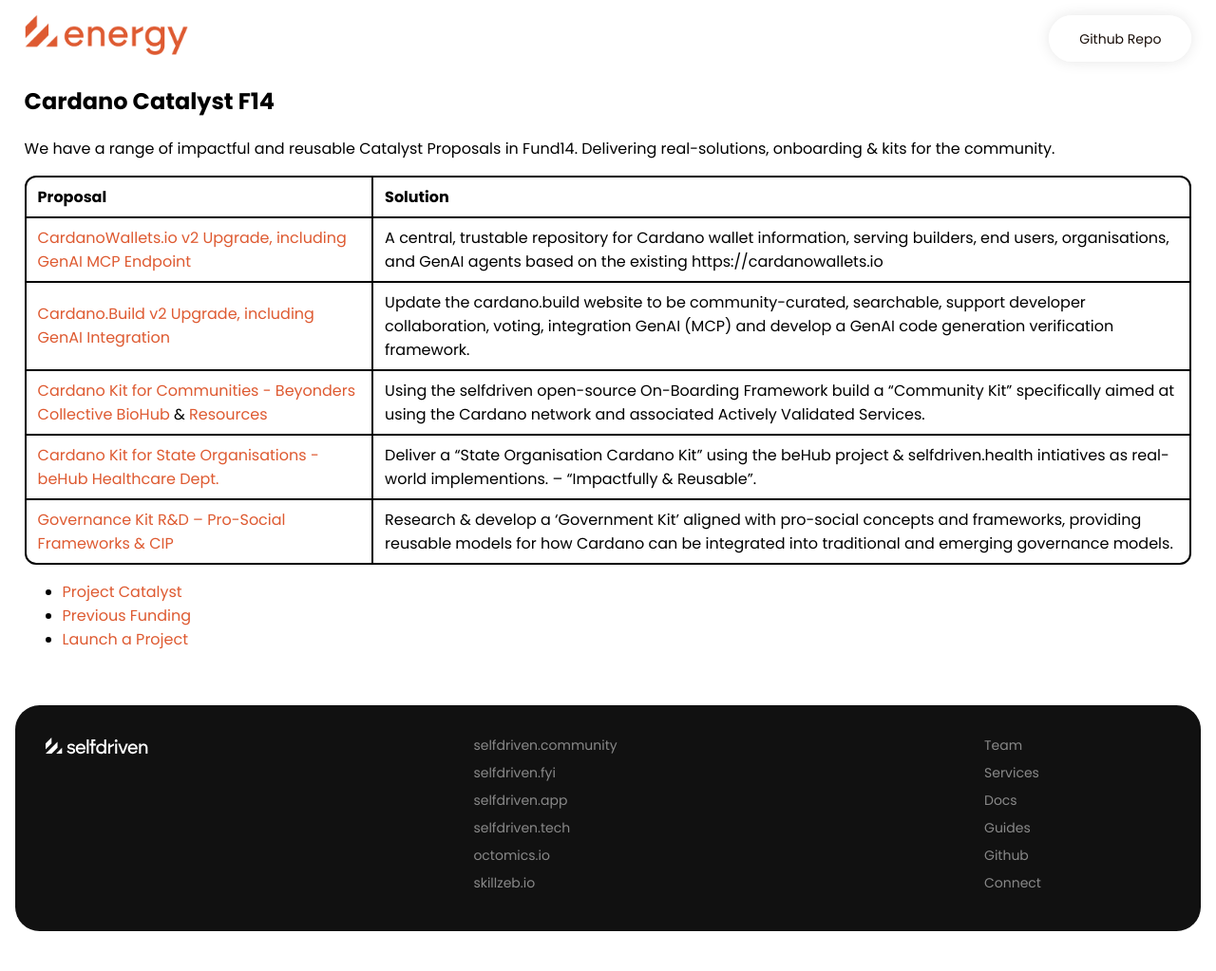
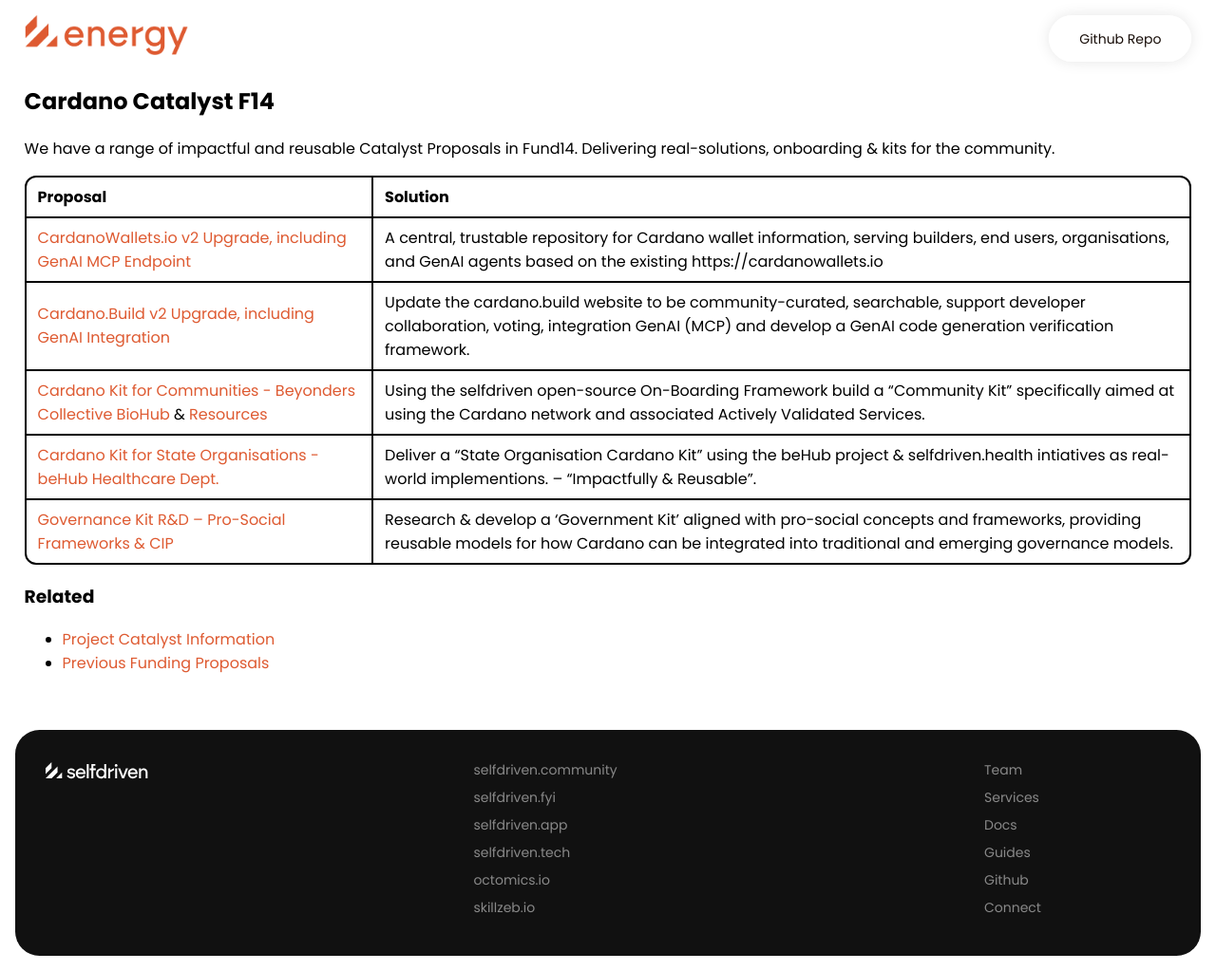
Before and after one commit to selfdriven-engagement/selfdriven-energy, a Jekyll site: the page built from docs/pages/cardano-catalyst.md, in a window 1280 px wide. Shown: the whole page at 95% size. Built offline with Jekyll 4.4.1, drawn with Linux system fonts in a browser that asks for light colours; before the commit the page ends 997 px from its top, so only the background shows below that.

Commit message:
Update cardano-catalyst.md

```diff
--- a/docs/pages/cardano-catalyst.md
+++ b/docs/pages/cardano-catalyst.md
@@ -16,7 +16,6 @@ We have a range of impactful and reusable Catalyst Proposals in Fund14. Deliveri
 |[Cardano Kit for State Organisations - beHub Healthcare Dept.](https://projectcatalyst.io/funds/14/cardano-use-cases-partners-and-products/cardano-kit-for-state-organisations-behub-healthcare-dept)|Deliver a “State Organisation Cardano Kit” using the beHub project & selfdriven.health intiatives as real-world implementions. -- "Impactfully & Reusable".|
 |[Governance Kit R&D – Pro-Social Frameworks & CIP](https://projectcatalyst.io/funds/14/cardano-use-cases-concepts/governance-kit-randd-pro-social-frameworks-or-cip)|Research & develop a 'Government Kit' aligned with pro-social concepts and frameworks, providing reusable models for how Cardano can be integrated into traditional and emerging governance models.|
 
-
-- [Project Catalyst](https://projectcatalyst.io)
-- [Previous Funding](https://selfdriven.fyi/energy)
-- [Launch a Project](https://selfdriven.fyi/launch)
+### Related
+- [Project Catalyst Information](https://projectcatalyst.io)
+- [Previous Funding Proposals](https://selfdriven.fyi/energy)
```
